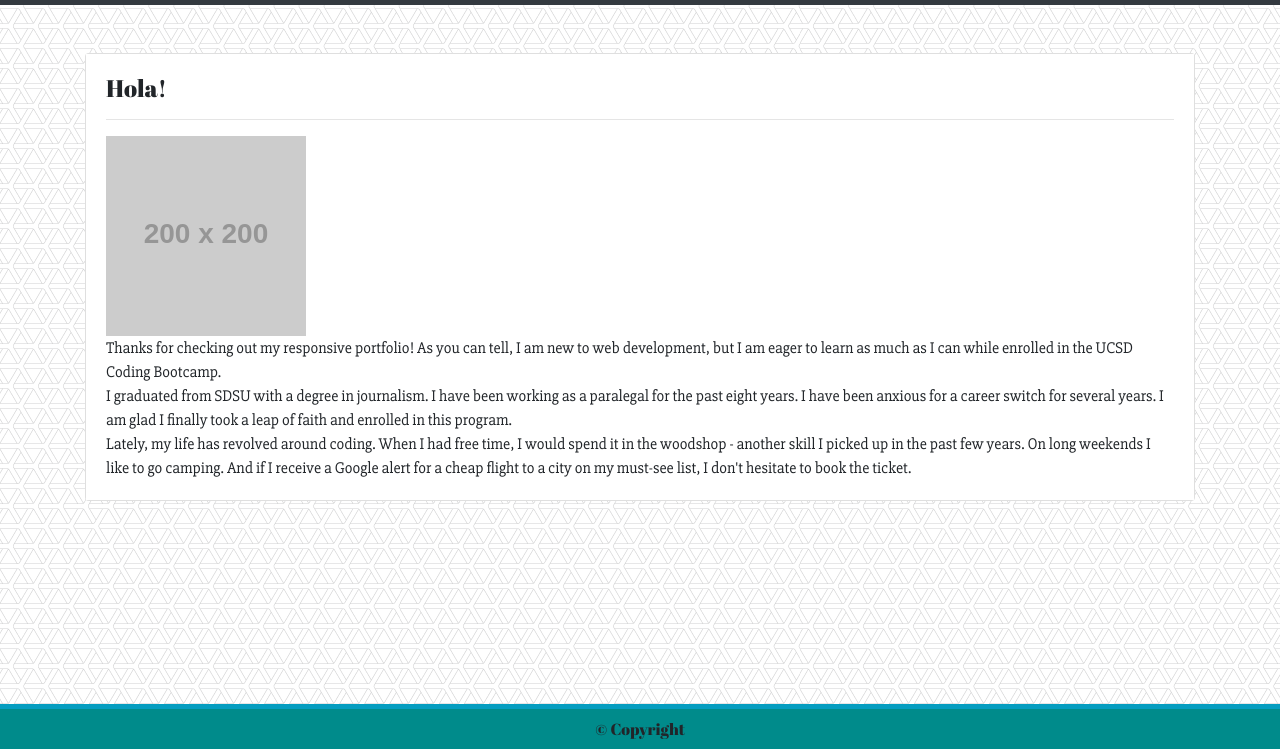
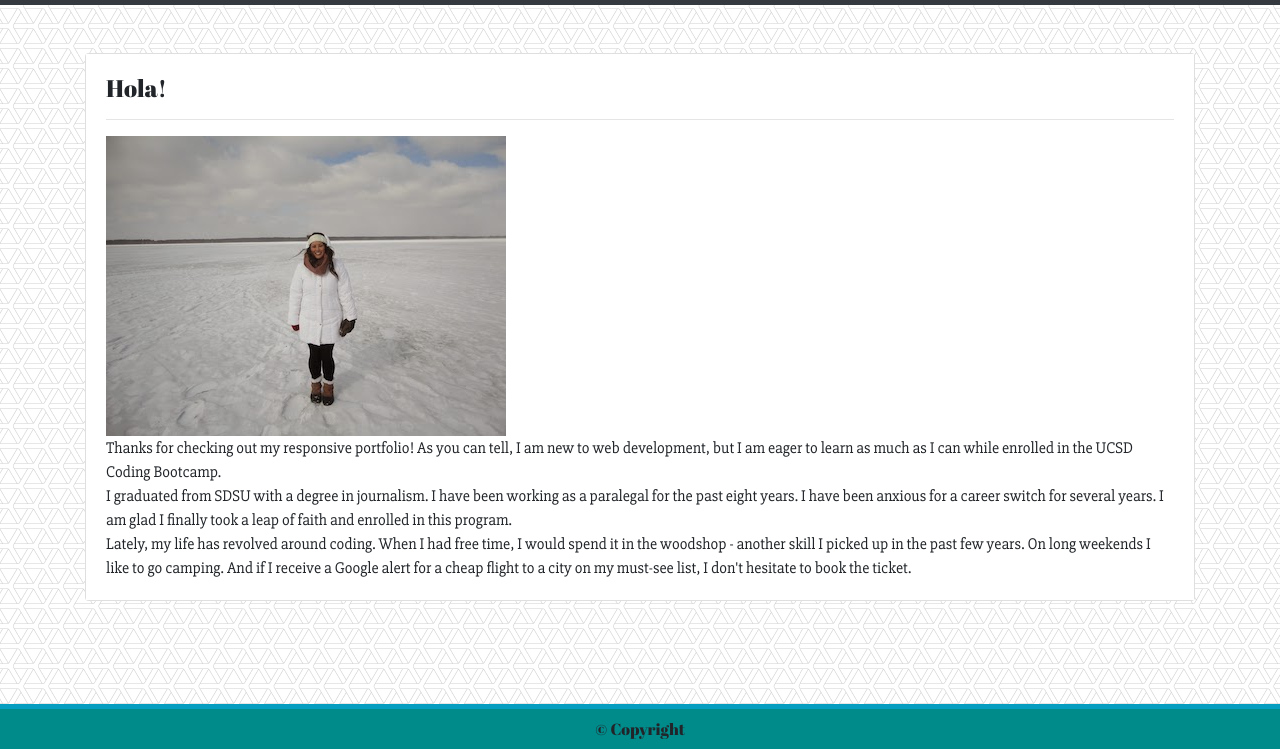
Before and after one commit to erikacueva/responsive-portfolio, a plain HTML site: page index.html in a window 1280 px wide. Shown: the part 51-800 px from the top of the page. Drawn offline with nearby package versions, Linux system fonts and the light colour scheme; placeholder pictures from the web are drawn by us.

Commit message:
added a photo of myself to the assets folder and the home page and updated the alt description.

```diff
--- a/index.html
+++ b/index.html
@@ -67,8 +67,8 @@
 
           <img
             class="img-responsive"
-            src="http://placehold.it/200x200"
-            alt="image"
+            src="assets/me.JPG"
+            alt="photo of me standing on a frozen lake"
           />
           <p class="card-text flex">
             Thanks for checking out my responsive portfolio! As you can tell, I
```
Also changed, not shown: assets/me.JPG (added).
